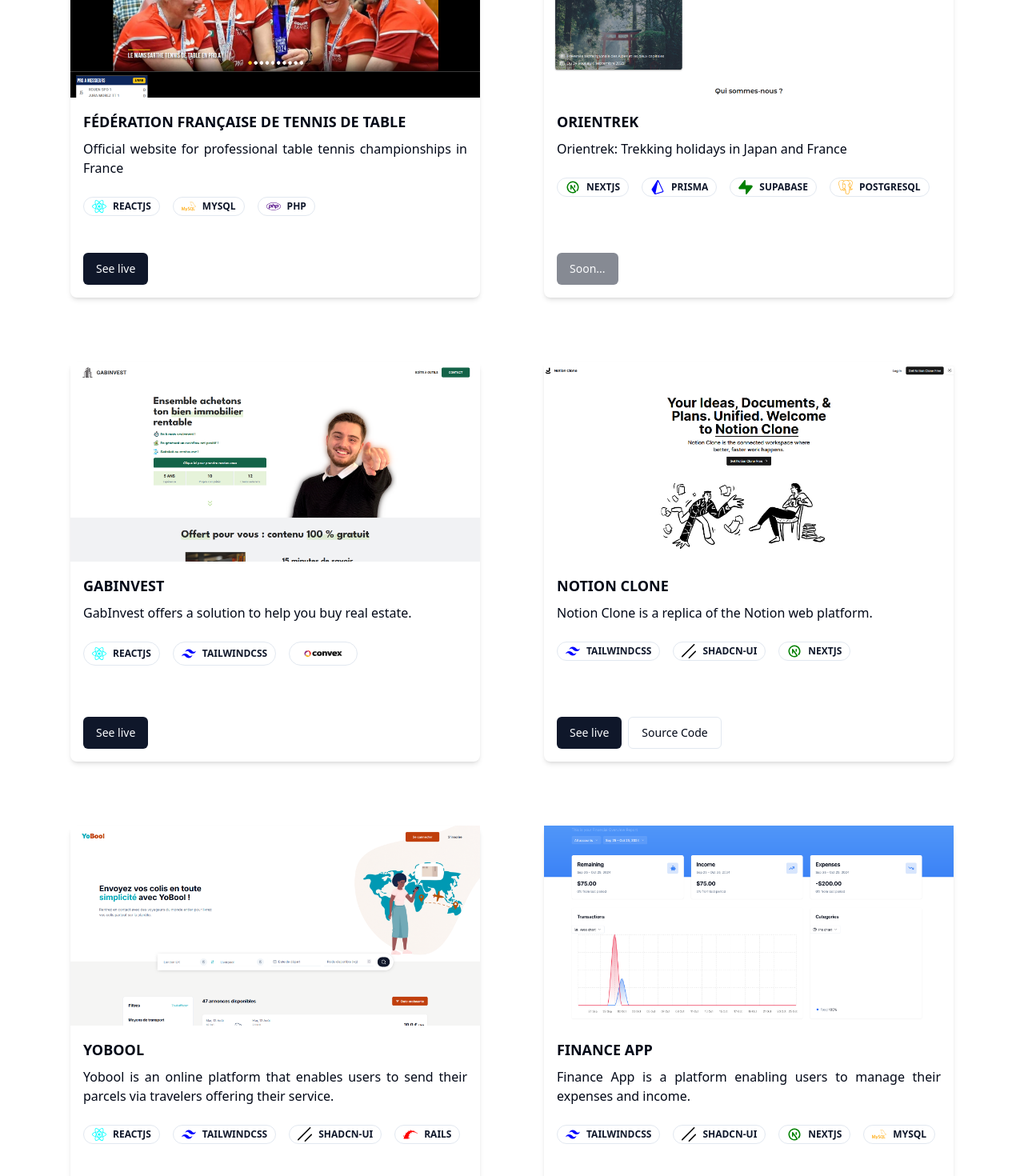
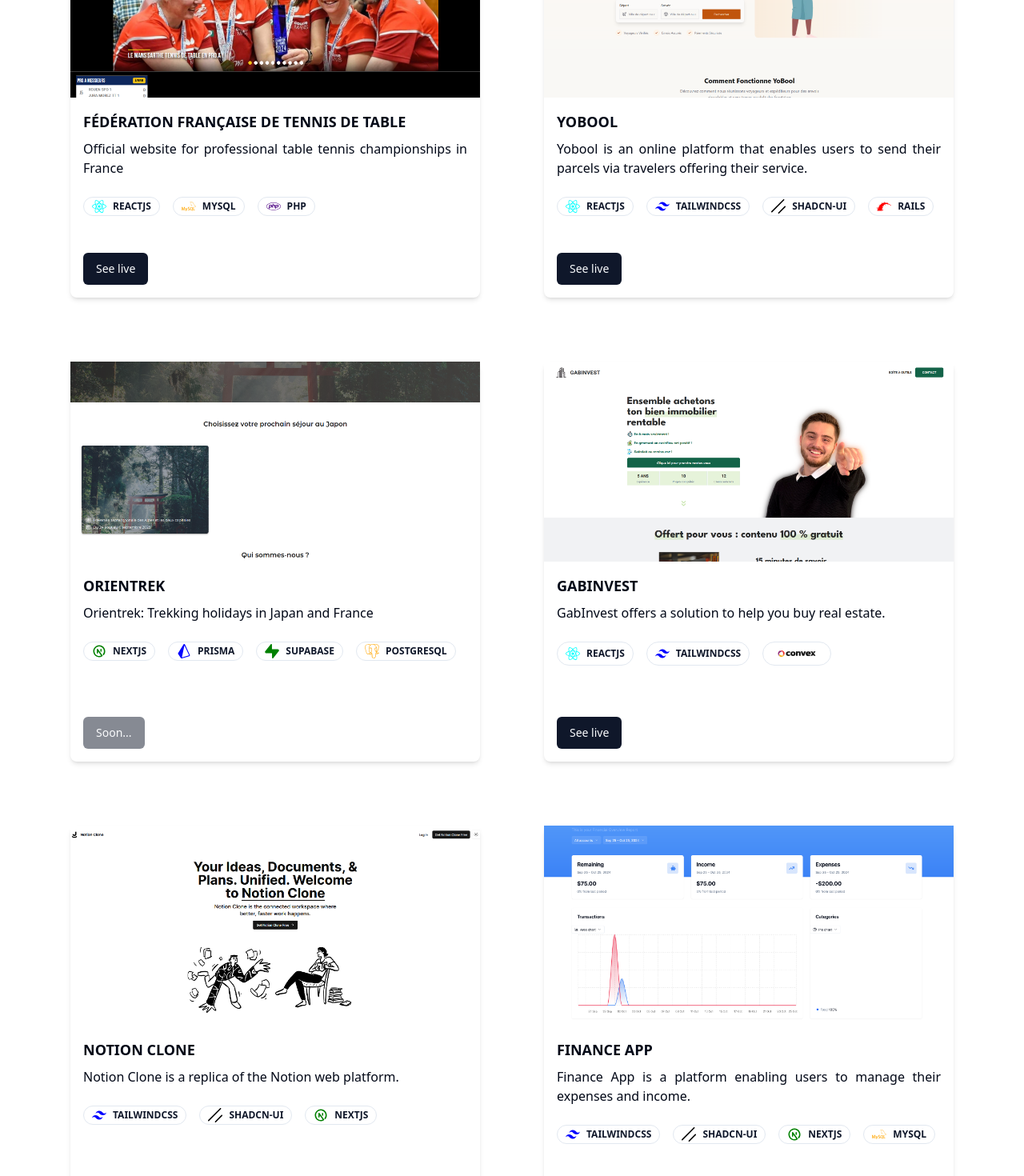
Before and after one commit to YanM16M/portfolio, a React (Vite) app: page / in a window 1280 px wide. Shown: the part 1800-3270 px from the top of the page at 80% size. Built offline with nearby package versions, Linux system fonts and the light colour scheme.

Commit message:
updated yobool project

```diff
--- a/src/pages/Home/_components/ProjectsSection.tsx
+++ b/src/pages/Home/_components/ProjectsSection.tsx
@@ -8,6 +8,14 @@
         url: "https://www.fftt.com/pro",
         src: ["fftt.png"],
         technologies: ["reactjs", "php", "mysql"],
+    },
+    {
+        title: "Yobool",
+        description:
+            "Yobool is an online platform that enables users to send their parcels via travelers offering their service.",
+        url: "https://www.yobool.com/fr",
+        src: ["yobool.png"],
+        technologies: ["reactjs", "rails", "tailwind", "shadcnui"],
     },
     {
         title: "Orientrek",
@@ -32,13 +40,6 @@
         technologies: ["nextjs", "tailwind", "shadcnui"],
     },
     {
-        title: "Yobool",
-        description:
-            "Yobool is an online platform that enables users to send their parcels via travelers offering their service.",
-        src: ["yobool.png"],
-        technologies: ["reactjs", "rails", "tailwind", "shadcnui"],
-    },
-    {
         title: "Finance App",
         description:
             "Finance App is a platform enabling users to manage their expenses and income.",
```
Also changed, not shown: public/yobool.png.
